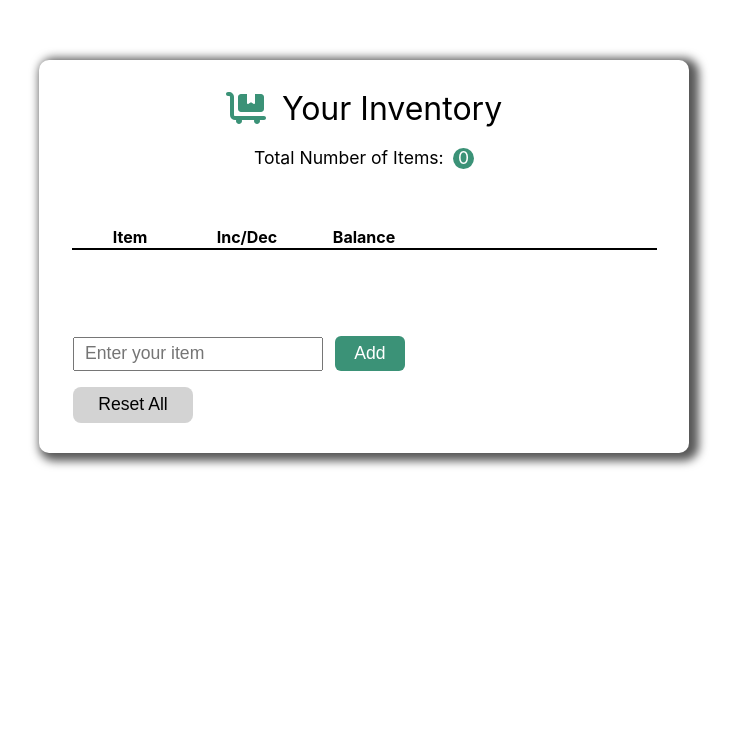
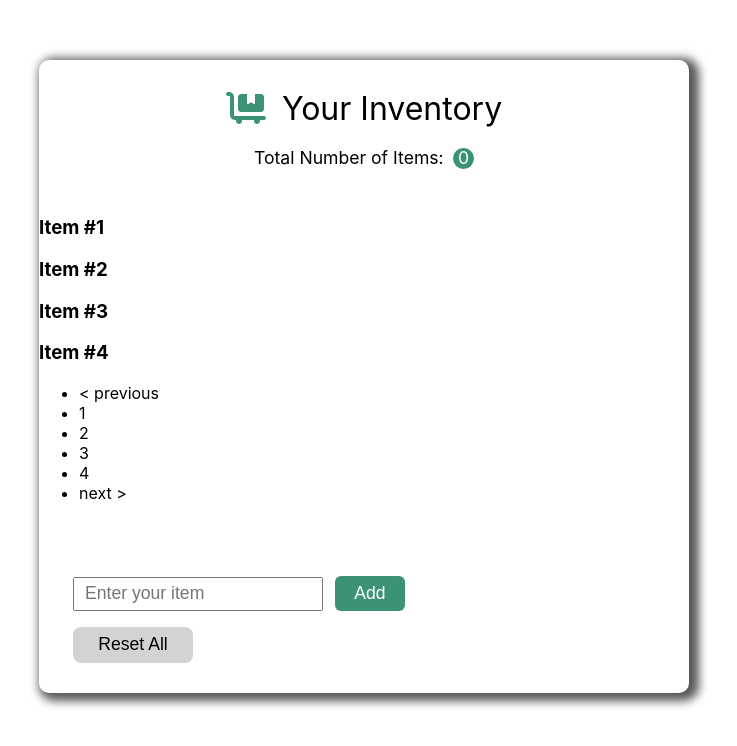
Before and after one commit to tree698/Inventory_Management_App, a React (Create React App) app: page / in a window 1280 px wide. Shown: the top 746 px of the page, without its empty margins (276-1013 px from the left). Built offline with nearby package versions, Linux system fonts and the light colour scheme.

Commit message:
add react-paginate

```diff
--- a/package.json
+++ b/package.json
@@ -11,6 +11,7 @@
     "gh-pages": "^3.2.3",
     "react": "^17.0.2",
     "react-dom": "^17.0.2",
+    "react-paginate": "^8.1.3",
     "react-scripts": "5.0.0",
     "web-vitals": "^2.1.0"
   },
--- a/src/app.jsx
+++ b/src/app.jsx
@@ -3,6 +3,7 @@ import Items from './component/items';
 import Navbar from './component/navbar';
 import './app.css';
 import ItemAddForm from './component/itemAddForm';
+import PaginatedItems from './component/paginatedItems';
 
 class App extends Component {
   state = {
@@ -68,7 +69,15 @@ class App extends Component {
         <Navbar
           totalCount={this.state.items.filter((item) => item.count > 0).length}
         />
-        <Items
+        {/* <Items
+          items={this.state.items}
+          onIncrement={this.handleIncrement}
+          onDecrement={this.handleDecrement}
+          onReset={this.handleReset}
+          onDelete={this.handleDelete}
+        /> */}
+        <PaginatedItems
+          itemsPerPage={4}
           items={this.state.items}
           onIncrement={this.handleIncrement}
           onDecrement={this.handleDecrement}
--- /dev/null
+++ b/src/component/paginatedItems.jsx
@@ -0,0 +1,72 @@
+import React, { useState, useEffect } from 'react';
+import ReactDOM from 'react-dom';
+import ReactPaginate from 'react-paginate';
+
+const items = [1, 2, 3, 4, 5, 6, 7, 8, 9, 10, 11, 12, 13, 14];
+
+function Items({ currentItems }) {
+  return (
+    <>
+      {currentItems &&
+        currentItems.map((item) => (
+          <div>
+            <h3>Item #{item}</h3>
+          </div>
+        ))}
+    </>
+  );
+}
+
+const PaginatedItems = ({ itemsPerPage }) => {
+  // We start with an empty list of items.
+  const [currentItems, setCurrentItems] = useState(null);
+  const [pageCount, setPageCount] = useState(0);
+  // Here we use item offsets; we could also use page offsets
+  // following the API or data you're working with.
+  const [itemOffset, setItemOffset] = useState(0);
+
+  useEffect(() => {
+    // Fetch items from another resources.
+    const endOffset = itemOffset + itemsPerPage;
+    console.log(`Loading items from ${itemOffset} to ${endOffset}`);
+    setCurrentItems(items.slice(itemOffset, endOffset));
+    setPageCount(Math.ceil(items.length / itemsPerPage));
+  }, [itemOffset, itemsPerPage]);
+
+  // Invoke when user click to request another page.
+  const handlePageClick = (event) => {
+    const newOffset = (event.selected * itemsPerPage) % items.length;
+    console.log(
+      `User requested page number ${event.selected}, which is offset ${newOffset}`
+    );
+    setItemOffset(newOffset);
+  };
+
+  return (
+    <>
+      <Items currentItems={currentItems} />
+      <ReactPaginate
+        nextLabel="next >"
+        onPageChange={handlePageClick}
+        pageRangeDisplayed={3}
+        marginPagesDisplayed={2}
+        pageCount={pageCount}
+        previousLabel="< previous"
+        pageClassName="page-item"
+        pageLinkClassName="page-link"
+        previousClassName="page-item"
+        previousLinkClassName="page-link"
+        nextClassName="page-item"
+        nextLinkClassName="page-link"
+        breakLabel="..."
+        breakClassName="page-item"
+        breakLinkClassName="page-link"
+        containerClassName="pagination"
+        activeClassName="active"
+        renderOnZeroPageCount={null}
+      />
+    </>
+  );
+};
+
+export default PaginatedItems;
```
Also changed, not shown: 2 other files (tests, documents, lock files or other folders).
